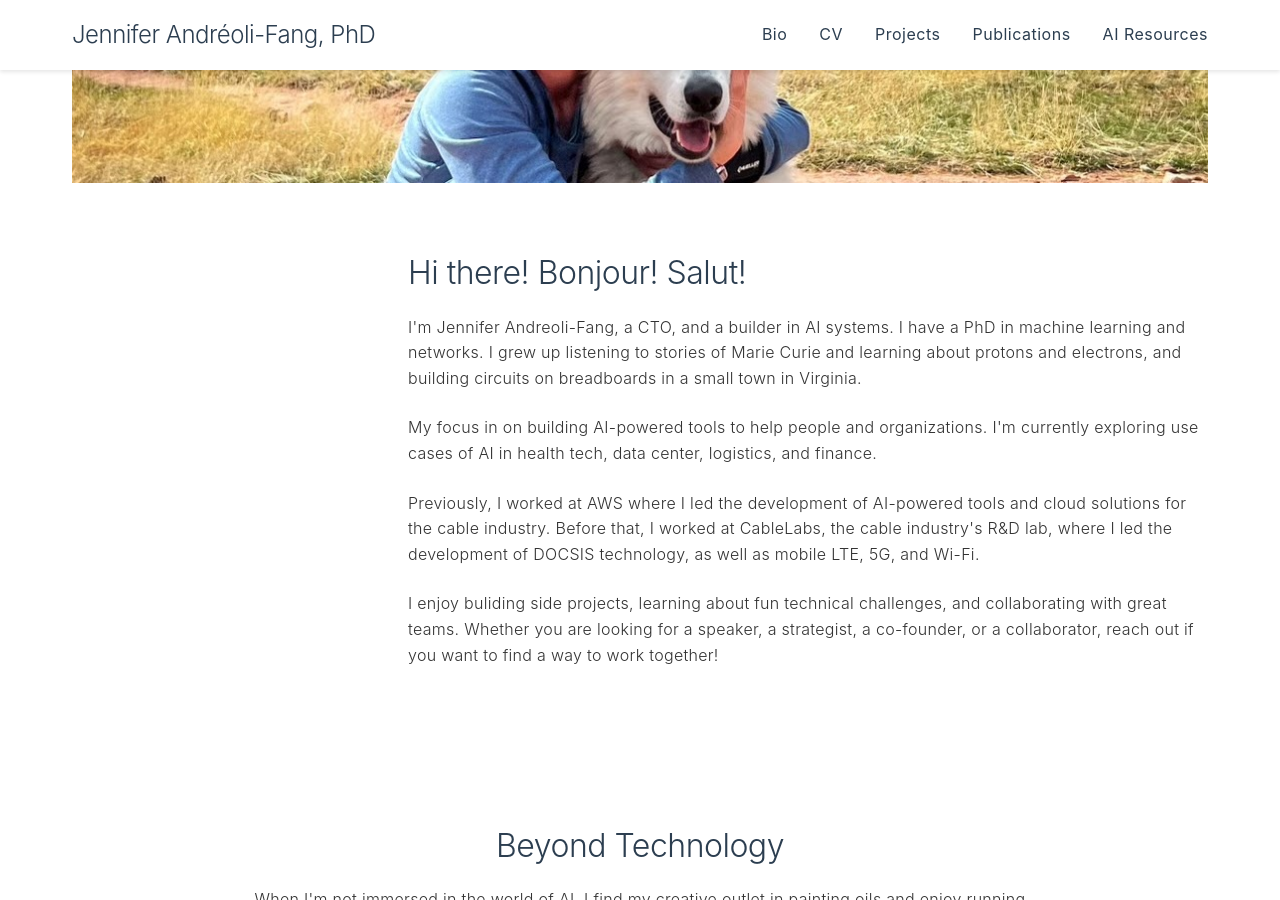
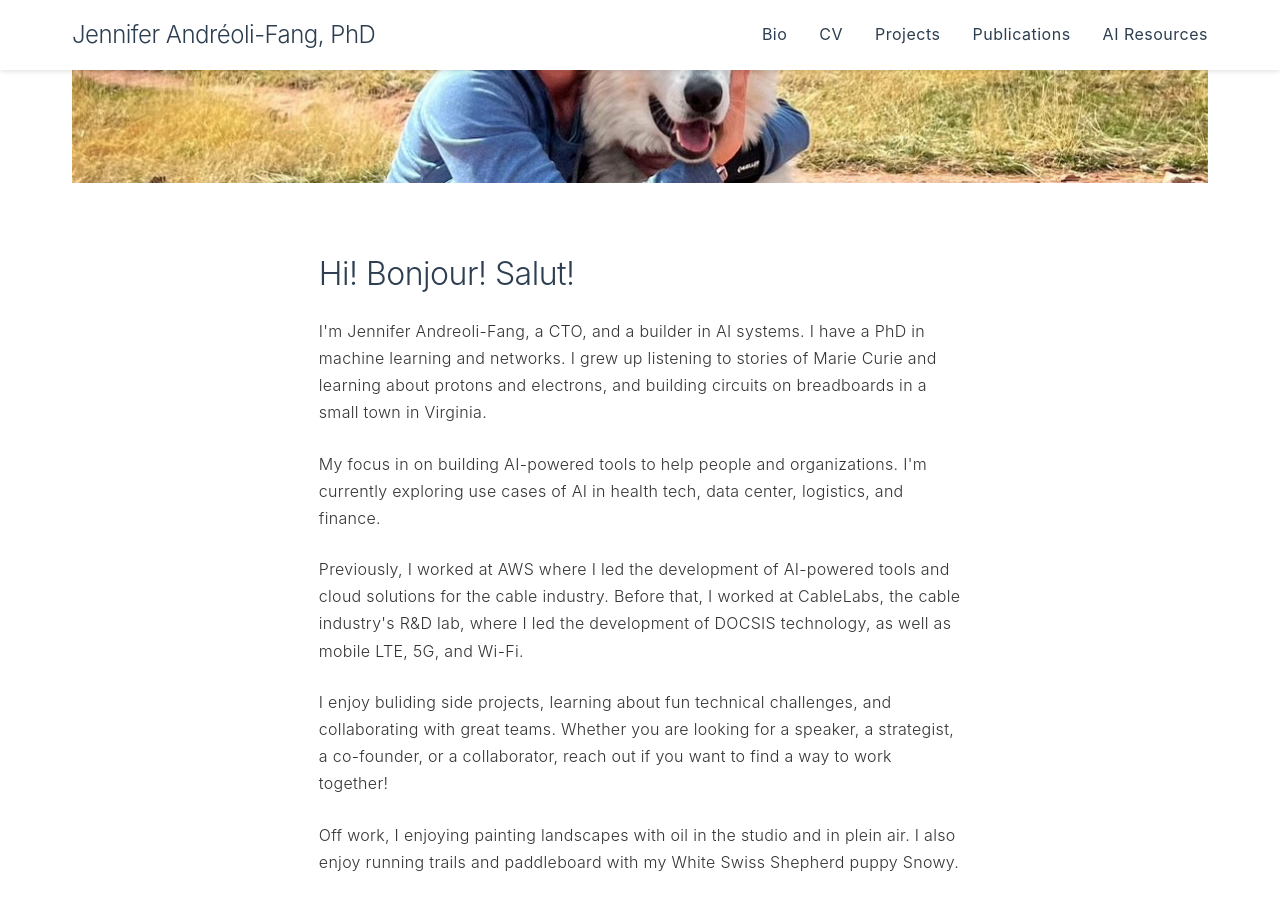
Before and after one commit to nextjen-ai/nextjen-ai.github.io, a Jekyll site: the page built from index.html, in a window 1280 px wide and 900 px high, scrolled down 491 px. Built offline with Jekyll 4.4.1, drawn with Linux system fonts in a browser that asks for light colours; some of the changed text lies outside the part shown.

Commit message:
Updated content

```diff
--- a/_includes/home-content.html
+++ b/_includes/home-content.html
@@ -5,15 +5,10 @@
 </section>
 
 <section class="intro">
-    <h2>Hi there! Bonjour! Salut!</h2>
+    <h2>Hi! Bonjour! Salut!</h2>
     <p>I'm Jennifer Andreoli-Fang, a CTO, and a builder in AI systems. I have a PhD in machine learning and networks. I grew up listening to stories of Marie Curie and learning about protons and electrons, and building circuits on breadboards in a small town in Virginia.</p>
-    </p></p>
     <p>My focus in on building AI-powered tools to help people and organizations. I'm currently exploring use cases of AI in health tech, data center, logistics, and finance.</p>
     <p>Previously, I worked at AWS where I led the development of AI-powered tools and cloud solutions for the cable industry. Before that, I worked at CableLabs, the cable industry's R&D lab, where I led the development of DOCSIS technology, as well as mobile LTE, 5G, and Wi-Fi.</p>
     <p>I enjoy buliding side projects, learning about fun technical challenges, and collaborating with great teams. Whether you are looking for a speaker, a strategist, a co-founder, or a collaborator, reach out if you want to find a way to work together!</p>
+    <p>Off work, I enjoying painting landscapes with oil in the studio and in plein air. I also enjoy running trails and paddleboard with my White Swiss Shepherd puppy Snowy.</p>
 </section>
-
-<section class="personal">
-    <h2>Beyond Technology</h2>
-    <p>When I'm not immersed in the world of AI, I find my creative outlet in painting oils and enjoy running trails with my White Swiss Shepherd puppy Snowy.</p>
-</section>
--- a/index.html
+++ b/index.html
@@ -81,9 +81,11 @@ title: Home
 .intro {
     padding: 4rem 0;
     text-align: left;
-    max-width: 800px;
-    margin-left: auto;
-    margin-right: 0;
+    max-width: 65ch;
+    margin: 0 auto;
+    line-height: 1.7;
+    word-wrap: break-word;
+    overflow-wrap: break-word;
 }
 
 .highlights {
```
Also changed, not shown: bio.md (+2 -2 lines).
